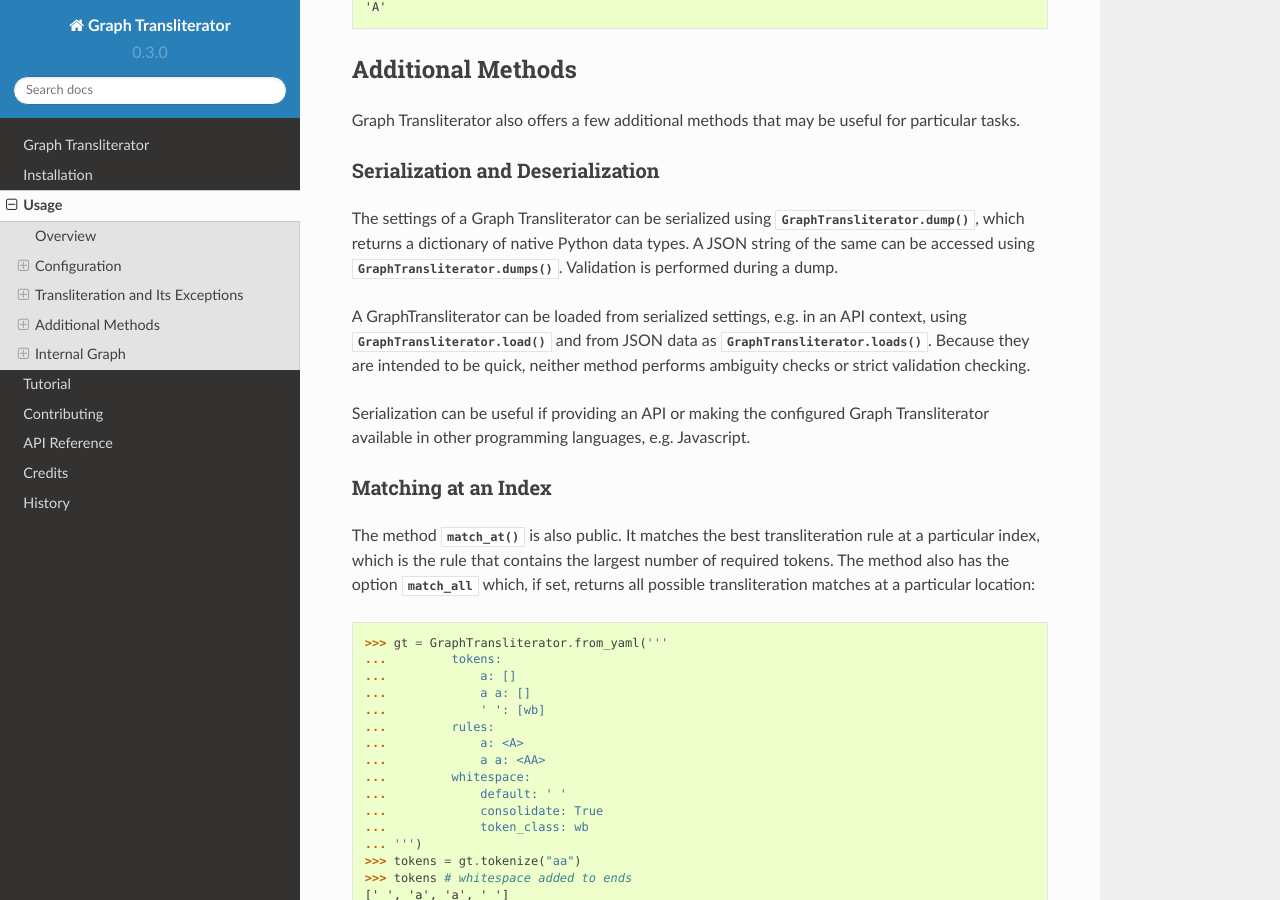
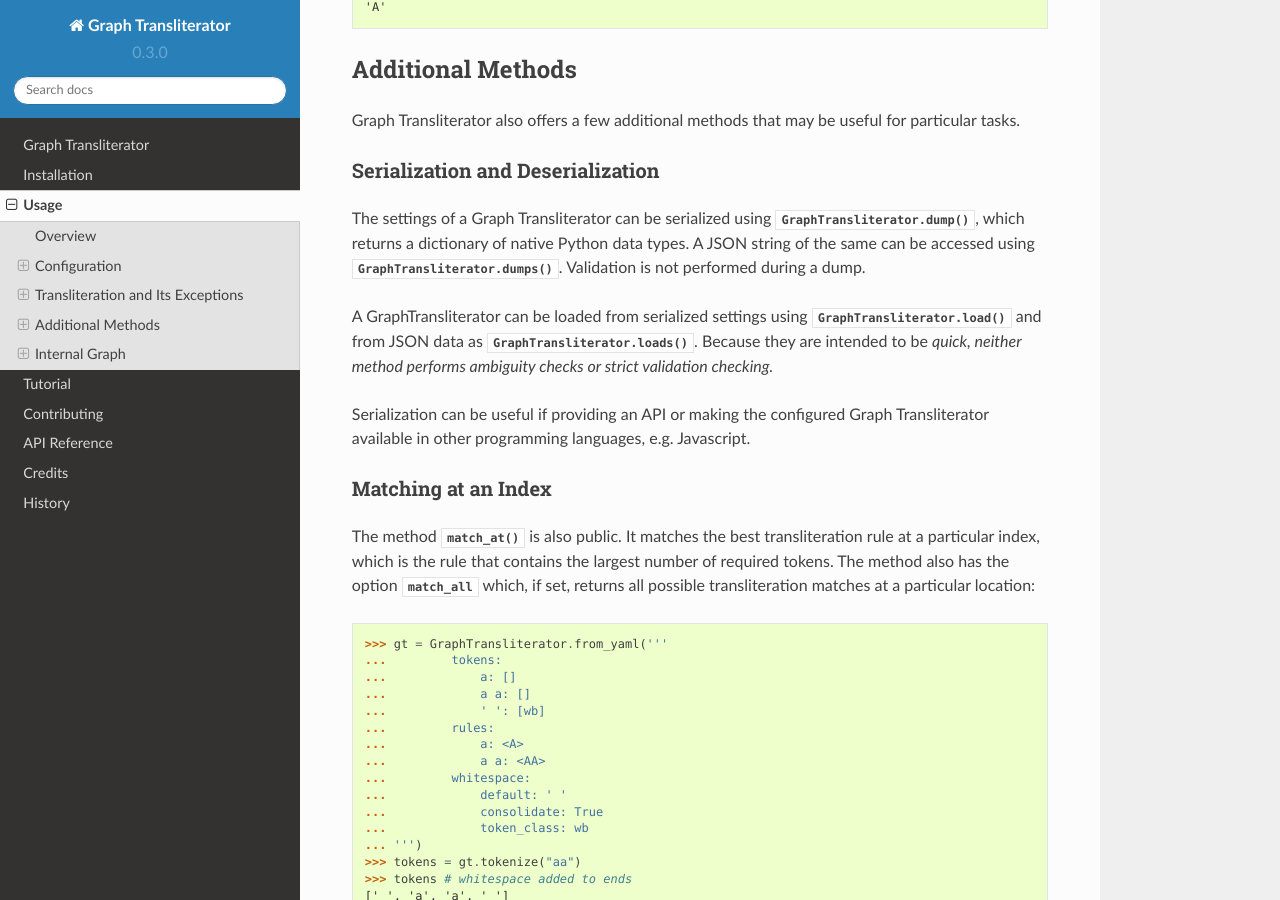
Before and after one commit to seanpue/graphtransliterator, a Sphinx documentation site: the page built from docs/usage.rst, in a window 1280 px wide and 900 px high, scrolled down 10921 px. Built offline with Sphinx 7.4.7 and the Read the Docs theme 2.0.0, drawn with Linux system fonts in a browser that asks for light colours.

Commit message:
fixes to docs

```diff
--- a/docs/usage.rst
+++ b/docs/usage.rst
@@ -564,12 +564,12 @@ Serialization and Deserialization
 The settings of a Graph Transliterator can be serialized using
 :meth:`GraphTransliterator.dump`, which returns a dictionary of native Python data
 types. A JSON string of the same can be accessed using
-:meth:`GraphTransliterator.dumps`. Validation is performed during a dump.
+:meth:`GraphTransliterator.dumps`. Validation is not performed during a dump.
 
-A GraphTransliterator can be loaded from serialized settings, e.g. in an API context,
+A GraphTransliterator can be loaded from serialized settings
 using :meth:`GraphTransliterator.load` and from JSON data as
-:meth:`GraphTransliterator.loads`. Because they are intended to be quick, neither method
-performs ambiguity checks or strict validation checking.
+:meth:`GraphTransliterator.loads`. Because they are intended to be *quick, neither method
+performs ambiguity checks or strict validation checking.*
 
 Serialization can be useful if providing an API or making the configured Graph
 Transliterator available in other programming languages, e.g. Javascript.
```
